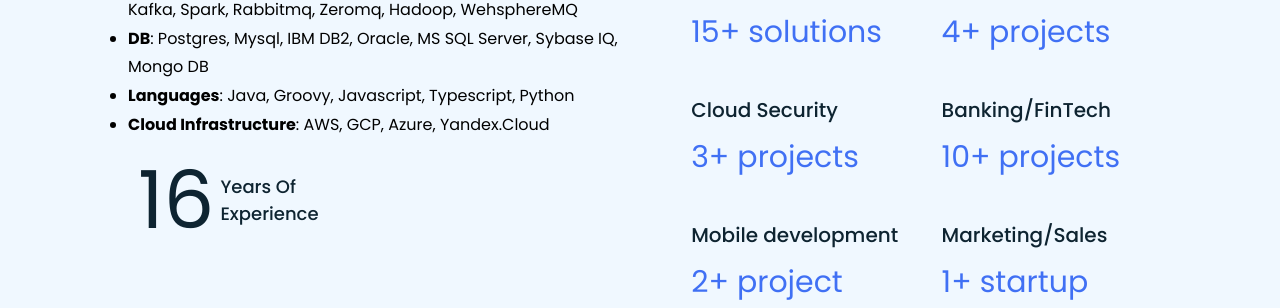
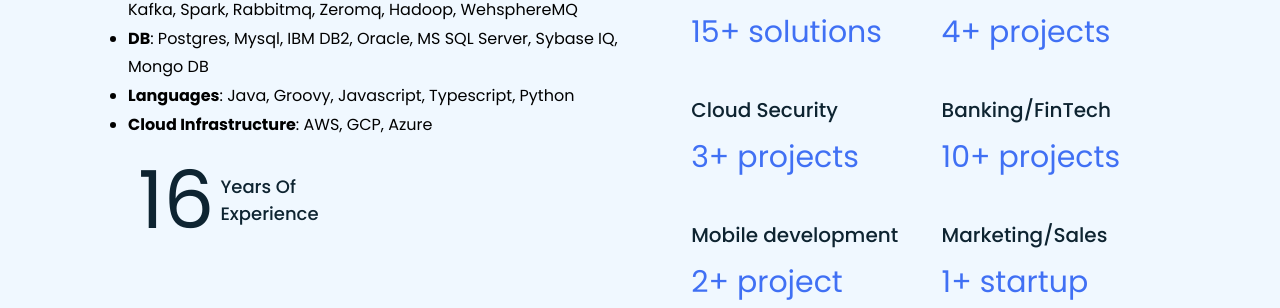
Before and after one commit to balynsky/personal-site, a Jekyll site: the page built from index.html, in a window 1280 px wide and 900 px high, scrolled down 1904 px. Shown: the part 147-455 px from the top of the window. Built offline with Jekyll 4.4.1, drawn with Linux system fonts in a browser that asks for light colours.

Commit message:
Removed: YC

```diff
--- a/_includes/about-skills.html
+++ b/_includes/about-skills.html
@@ -13,7 +13,7 @@
                     </li>
                     <li><b>DB</b>: Postgres, Mysql, IBM DB2, Oracle, MS SQL Server, Sybase IQ, Mongo DB</li>
                     <li><b>Languages</b>: Java, Groovy, Javascript, Typescript, Python</li>
-                    <li><b>Cloud Infrastructure</b>: AWS, GCP, Azure, Yandex.Cloud</li>
+                    <li><b>Cloud Infrastructure</b>: AWS, GCP, Azure</li>
                 </ul>
                 <div class="experience">
                     <div class="num">16</div>
```
